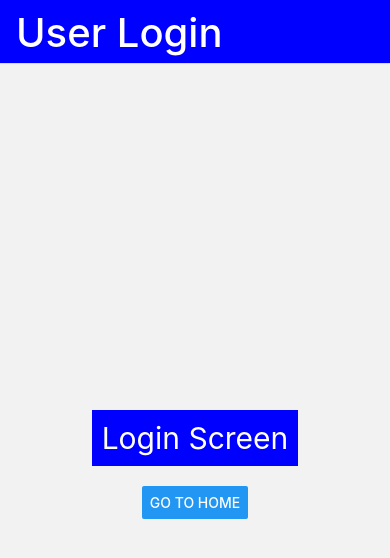
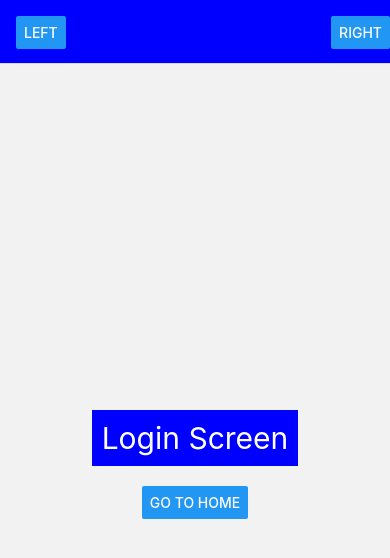
Before and after one commit to ashimaakash03/react-native-series, a React Native app: screen / in a window 390 px wide. Shown: the top 558 px of the page. Built offline with nearby package versions, Linux system fonts and the light colour scheme.

Commit message:
added custom buttons in the header

```diff
--- a/App.tsx
+++ b/App.tsx
@@ -5,6 +5,10 @@ import {NavigationContainer} from '@react-navigation/native';
 import {createNativeStackNavigator} from '@react-navigation/native-stack'
 
 const App = (): React.JSX.Element =>{
+
+const headerAction = ()=>{
+	console.warn("Button Pressed")
+}
 const Stack= createNativeStackNavigator();
 	return(
 		<View style={styles.main}>
@@ -12,6 +16,8 @@ const Stack= createNativeStackNavigator();
 				<Stack.Navigator>
 					<Stack.Screen name='Login' component= {Login}
 					options={{
+						headerTitle: ()=><Button title='Left' onPress={headerAction}/>,
+						headerRight: ()=><Button title='Right' onPress={headerAction}/>,
 						title:'User Login',
 						headerStyle: {backgroundColor:'#00f'},
 						headerTintColor: '#fff',
```
